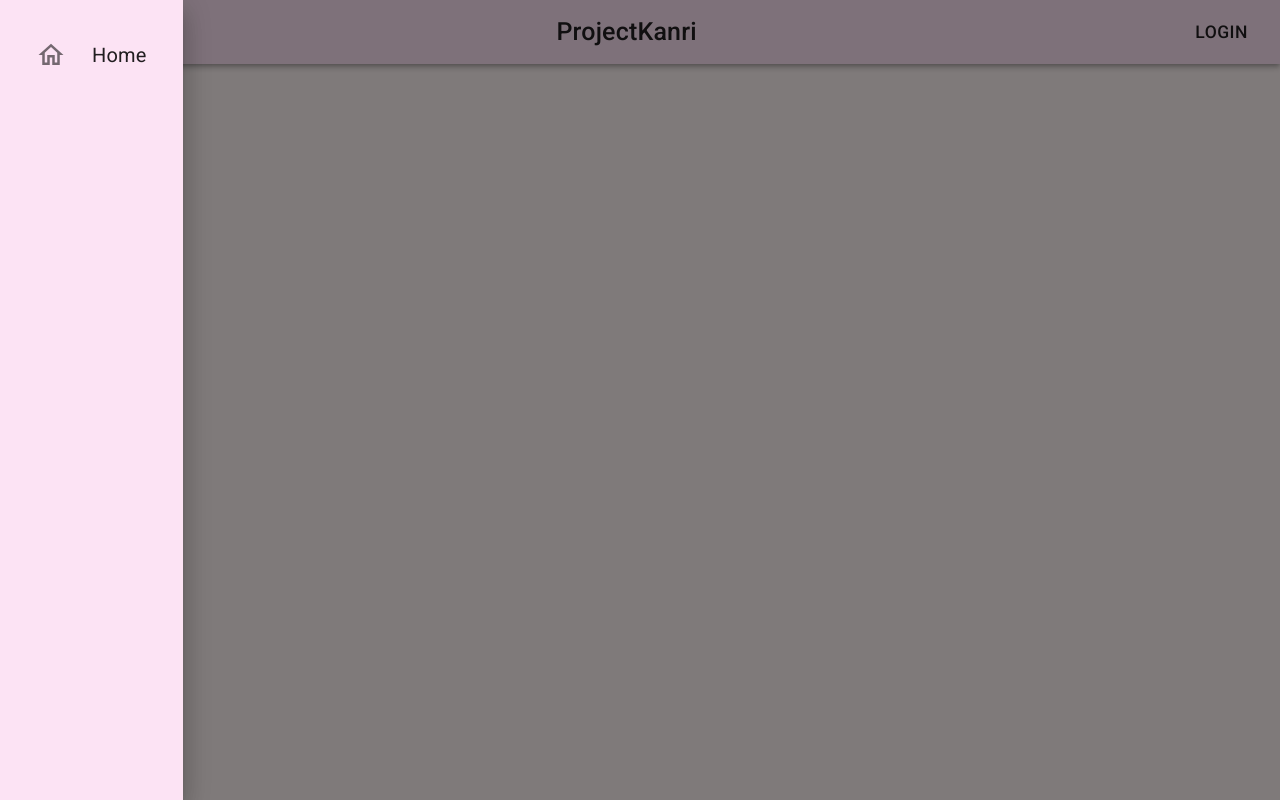
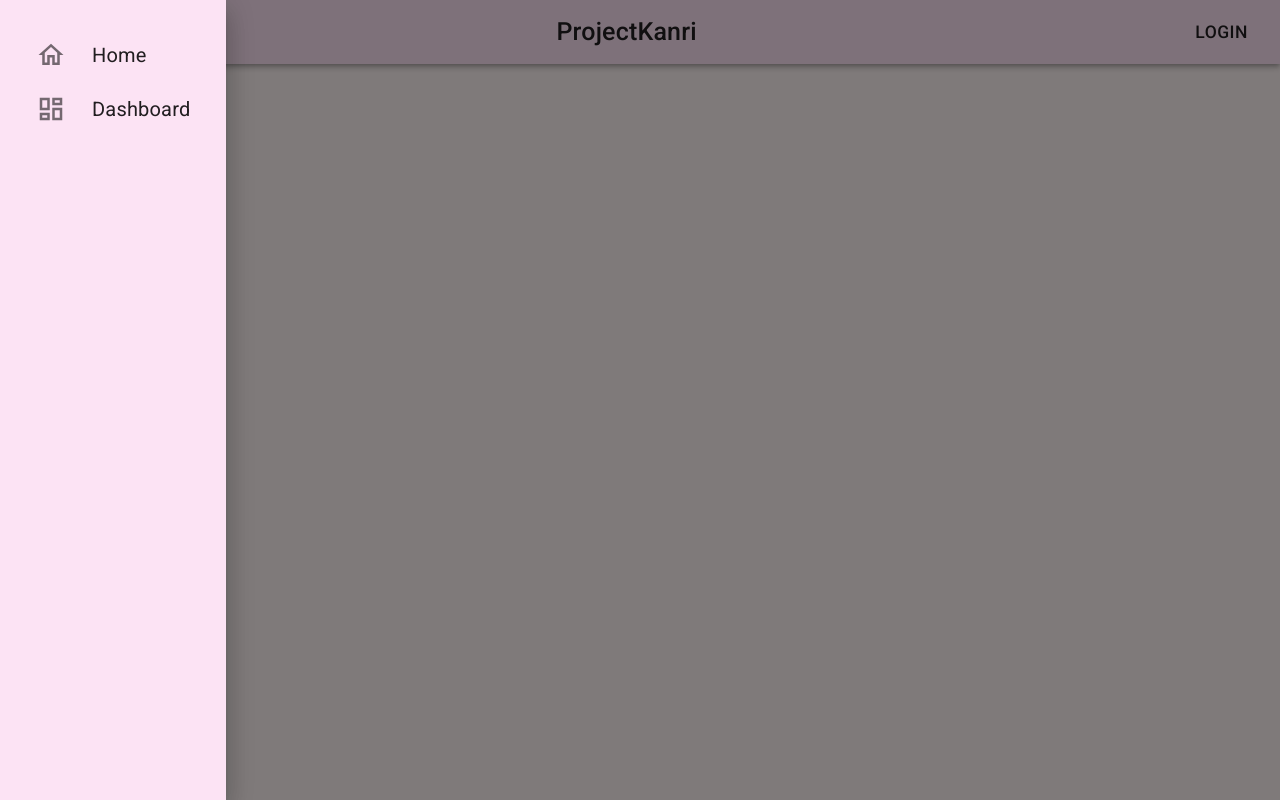
Before and after one commit to moojigc/ProjectKanri, a React (Create React App) app in the folder client/: page / in a window 1280 px wide. Both pictures are taken after a click on the button "menu". Built offline with nearby package versions, Linux system fonts and the light colour scheme; no server answers.

Commit message:
added dashboard to navbar

```diff
--- a/client/src/components/Navbar/index.js
+++ b/client/src/components/Navbar/index.js
@@ -18,7 +18,7 @@ import {
 	ListItem,
 	Link
 } from "@material-ui/core";
-import { ExitToApp, HomeOutlined } from "@material-ui/icons";
+import { ExitToApp, HomeOutlined, DashboardOutlined } from "@material-ui/icons";
 import { UserContext } from "../../utils/UserContext";
 import { FlashContext } from "../../utils/FlashContext";
 import userAPI from "../../utils/userAPI";
@@ -77,6 +77,12 @@ const Navbar = () => {
 								<HomeOutlined />
 							</ListItemIcon>
 							<ListItemText>Home</ListItemText>
+						</ListItem>
+						<ListItem button component={A} to="/dashboard" key="/dashboard">
+							<ListItemIcon>
+								<DashboardOutlined/>
+							</ListItemIcon>
+							<ListItemText>Dashboard</ListItemText>
 						</ListItem>
 						{user?.auth ? (
 							<ListItem button key="logout" onClick={logout}>
```
